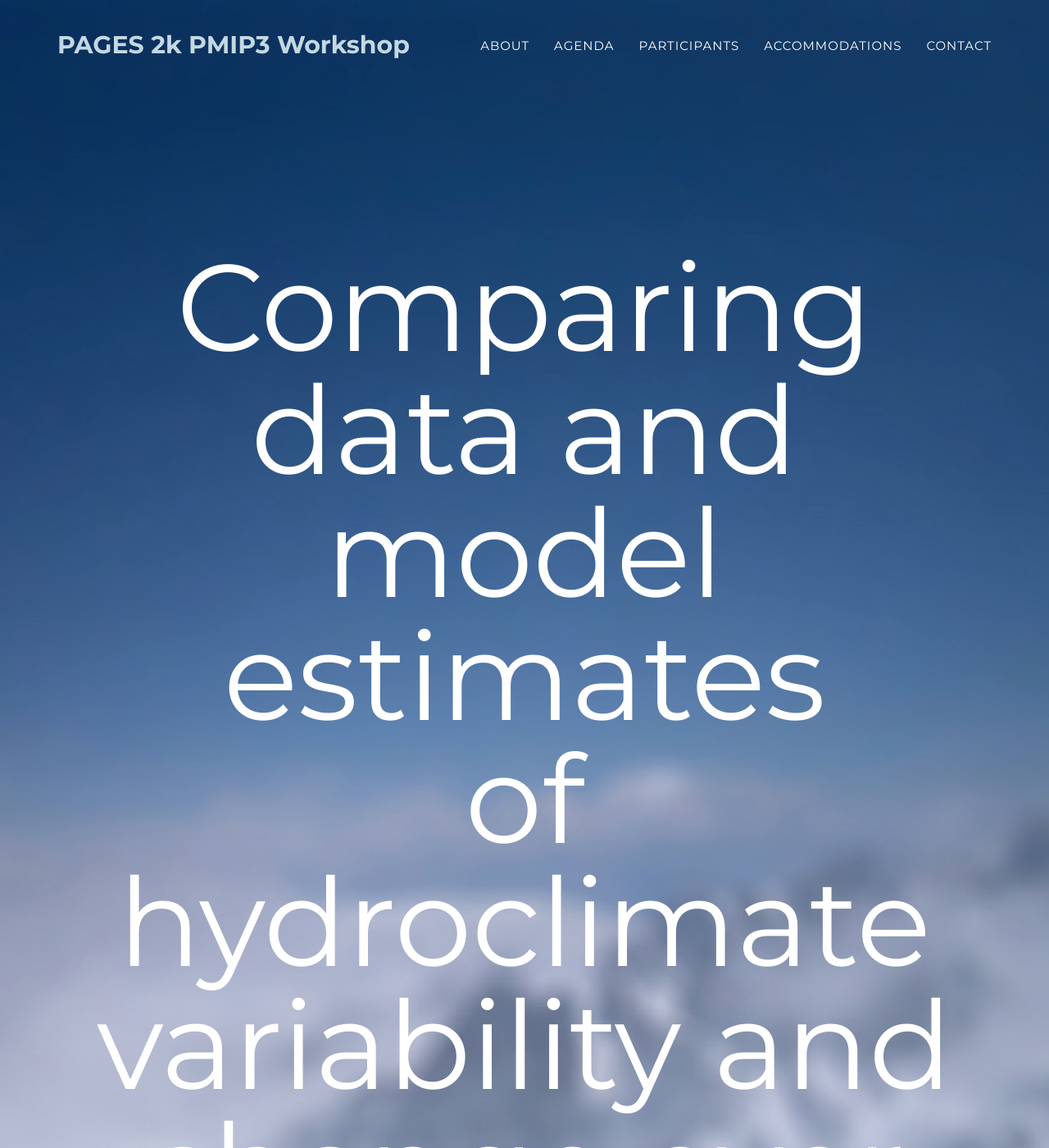
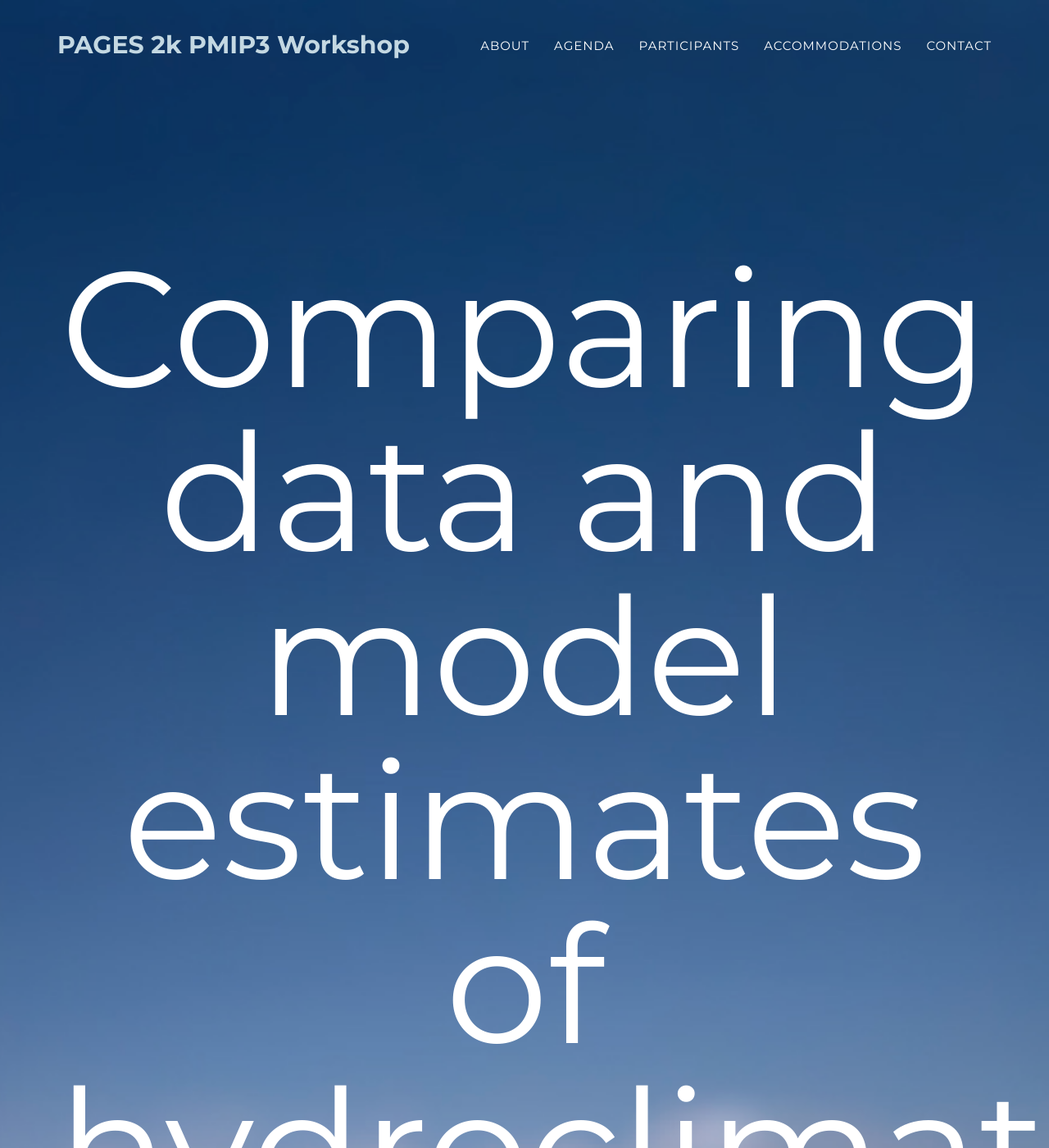
Before and after one commit to pages2kpmip3/pages2kpmip3.github.io, a Jekyll site: the page built from index.html, in a window 1280 px wide and 1400 px high. Shown: the whole window at 82% size. Built offline with Jekyll 4.4.1, drawn with Linux system fonts in a browser that asks for light colours; some web fonts are replaced.

Commit message:
Update agency.css

```diff
--- a/_includes/css/agency.css
+++ b/_includes/css/agency.css
@@ -312,9 +312,9 @@ header .intro-text .intro-heading {
     header .intro-text .intro-lead-in {
         margin-bottom: 25px;
         font-family: Montserrat,"Helvetica Neue",Helvetica,Arial,sans-serif;
-        font-size: 150px;
+        font-size: 200px;
         font-style: bold;
-        line-height: 150px;
+        line-height: 200px;
     }
 
     header .intro-text .intro-heading {
```
